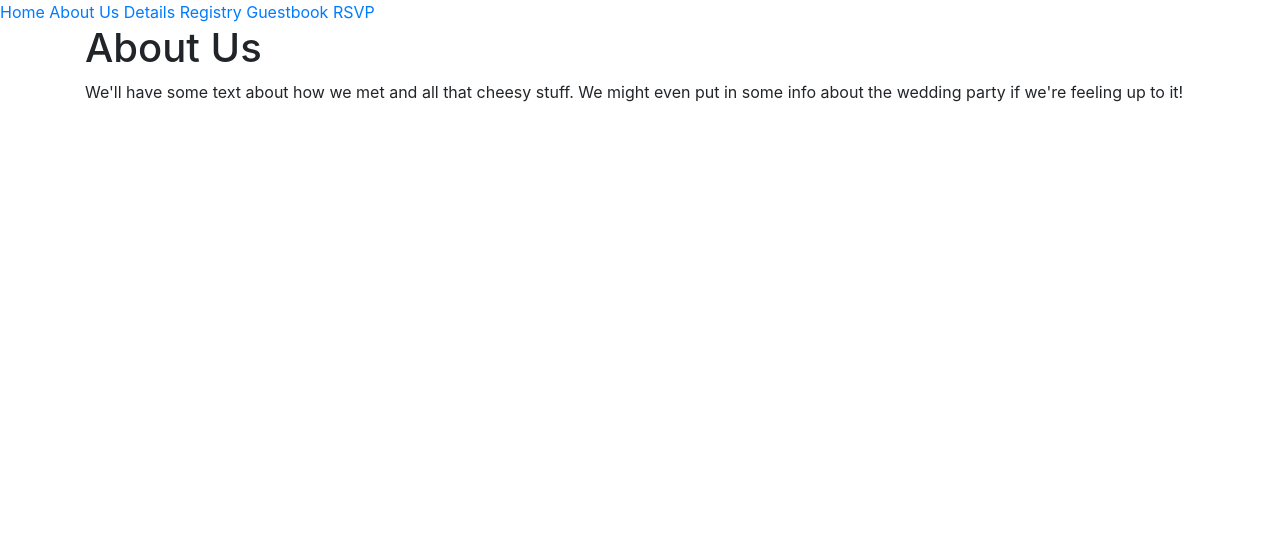
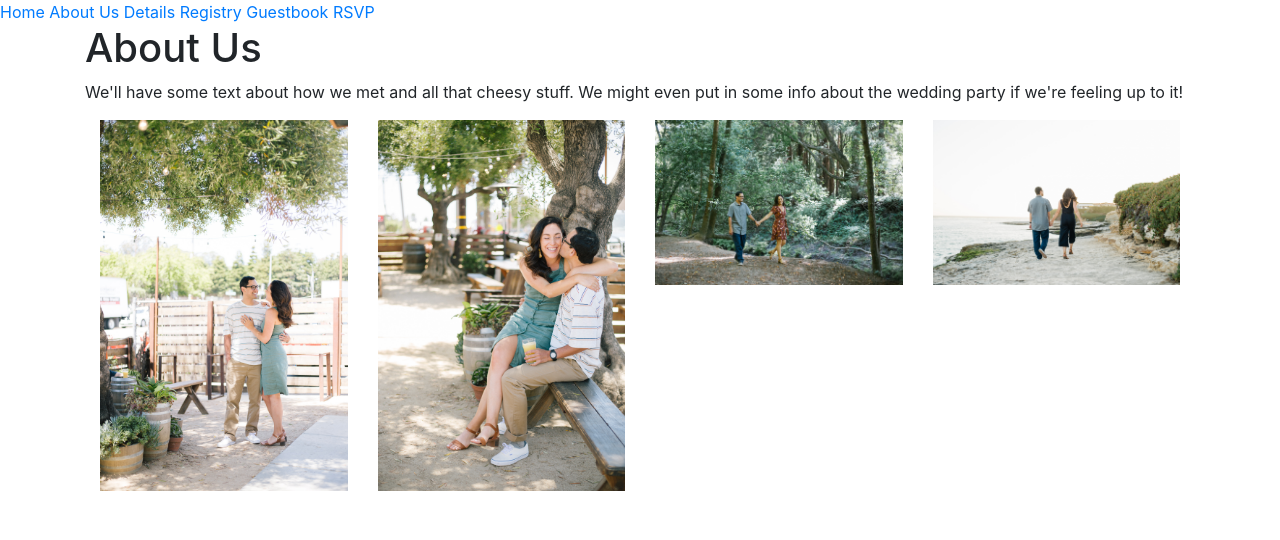
Before and after one commit to nickbap/BoatParty, a Flask app: page /about in a window 1280 px wide. Shown: the top 540 px of the page. Run offline with Flask 2, Linux system fonts and the light colour scheme; some libraries are stand-ins or nearby versions.

Commit message:
Created photo gallery

```diff
--- a/boatparty/routes.py
+++ b/boatparty/routes.py
@@ -4,6 +4,8 @@ from boatparty import app, db
 from boatparty.forms import GuestBookForm
 from boatparty.models import GuestBookPost
 from boatparty.utils import convert_markdown_to_html, send_new_post_email
+
+import os
 
 
 @app.route('/')
@@ -18,7 +20,10 @@ def index():
 def about():
     """About Us View"""
     title = 'About Us'
-    return render_template('about.html', title=title)
+
+    gallery_dir = os.path.join(app.root_path, 'static/img/gallery')
+    gallery = [x for x in sorted(os.listdir(gallery_dir))]
+    return render_template('about.html', title=title, gallery=gallery)
 
 
 @app.route('/details')
--- /dev/null
+++ b/boatparty/static/css/style.css
@@ -0,0 +1,12 @@
+.photo-gallery {
+    color:#313437;
+    background-color:#fff;
+  }
+
+.photo-gallery .photos {
+padding-bottom:20px;
+}
+
+.photo-gallery .item {
+padding-bottom:30px;
+}
--- a/boatparty/templates/about.html
+++ b/boatparty/templates/about.html
@@ -5,4 +5,16 @@
 
 <p>We'll have some text about how we met and all that cheesy stuff. We might even put in some info about the wedding
     party if we're feeling up to it!</p>
+
+<div class="photo-gallery">
+    <div class="container">
+        <div class="row photos">
+            {% for g in gallery %}
+            <div class="col-sm-6 col-md-4 col-lg-3 item"><a href="static/img/gallery/{{ g }}"
+                    data-lightbox="photos"><img class="img-fluid" src="static/img/gallery/{{ g }}"></a></div>
+            {% endfor %}
+        </div>
+    </div>
+</div>
+
 {% endblock %}
--- a/boatparty/templates/base.html
+++ b/boatparty/templates/base.html
@@ -12,6 +12,7 @@
     </title>
     <link rel="stylesheet" href="https://cdnjs.cloudflare.com/ajax/libs/twitter-bootstrap/4.1.3/css/bootstrap.min.css">
     <link rel="stylesheet" href="https://cdnjs.cloudflare.com/ajax/libs/lightbox2/2.8.2/css/lightbox.min.css">
+    <link rel="stylesheet" href="{{url_for('static', filename='css/style.css')}}">
 </head>
 
 {% block navbar %}
```
Also changed, not shown: boatparty/boat_party.db, boatparty/static/img/NickNatalie-10.jpg (added), boatparty/static/img/NickNatalie-13.jpg (added), boatparty/static/img/gallery/NickNatalie-01.jpg (added), boatparty/static/img/gallery/NickNatalie-02.jpg (added), boatparty/static/img/gallery/NickNatalie-03.jpg (added), boatparty/static/img/gallery/NickNatalie-09.jpg (added), 5 other files.
